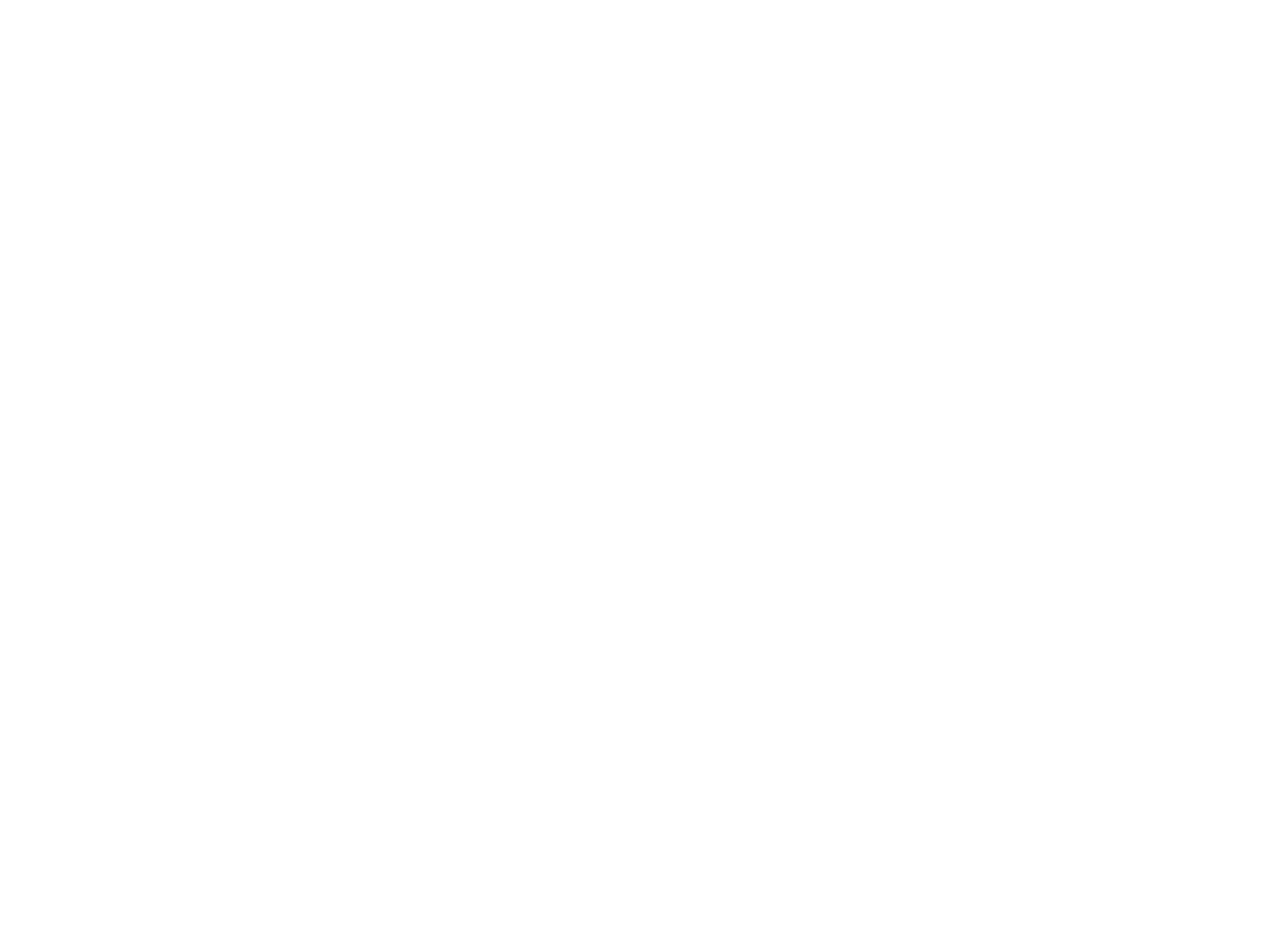
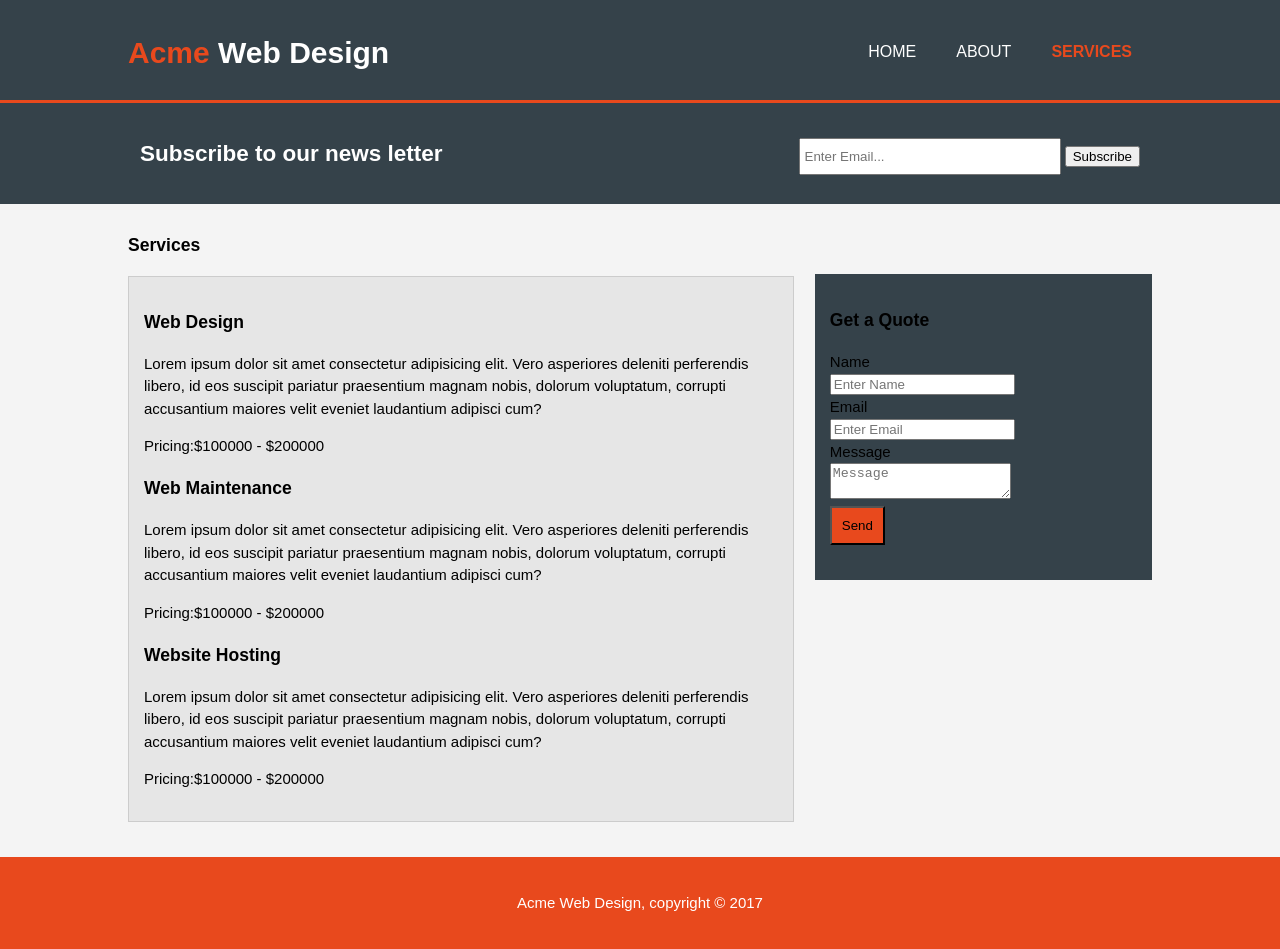
Before and after one commit to Mathew-Pio/Acme-Website, a plain HTML site: page services.html in a window 1280 px wide. Before the commit the page ends 800 px from the top, so only its background shows below. Drawn offline with Linux system fonts and the light colour scheme.

Commit message:
new commits

```diff
--- a/about.html
+++ b/about.html
@@ -0,0 +1,56 @@
+<!DOCTYPE html>
+<html lang="en">
+<head>
+  <meta charset="UTF-8">
+  <meta http-equiv="X-UA-Compatible" content="IE=edge">
+  <meta name="viewport" content="width=device-width, initial-scale=1.0">
+  <title>Acme Web Design | About</title>
+  <link rel="stylesheet" href="./css/style.css">
+</head>
+<body>
+  <header>
+    <div class="container">
+      <div id="branding">
+        <h1><span class="highlight"> Acme </span>Web Design</h1>
+      </div>
+      <nav>
+        <ul class="links">
+          <li><a href="index.html">Home</a></li>
+          <li class="current"><a href="about.html">About</a></li>
+          <li><a href="services.html">Services</a></li>
+        </ul>
+      </nav>
+    </div>
+  </header>
+
+  <section id="newsletter">
+    <div class="container">
+      <h1>Subscribe to our news letter</h1>
+      <form action="" >
+        <input type="email" placeholder="Enter Email...">
+        <button type="submit" class="button-1">Subscribe</button>
+      </form>
+    </div>
+  </section>
+
+  <section id="main">
+    <div class="container">
+      <article id="main-col">
+        <h1 class="page-title">About us</h1>
+        <p>Lorem ipsum dolor, sit amet consectetur adipisicing elit. Eos, Lorem ipsum dolor sit amet consectetur adipisicing elit. Earum delectus, debitis est iste beatae laboriosam, deleniti asperiores atque reiciendis amet distinctio cum soluta facere rerum iure quasi temporibus odio aliquam?</p>
+        <p>Lorem, ipsum dolor sit amet consectetur adipisicing elit. In ipsam quam saepe ullam excepturi totam harum qui nobis maiores illum. Perferendis ducimus reprehenderit beatae pariatur vero aliquid corrupti omnis obcaecati!LoremLorem ipsum dolor sit amet consectetur adipisicing elit. Sed molestiae, architecto consequatur consequuntur explicabo doloremque a.</p>
+      </article>
+      <aside id="sidebar">
+        <div class="dark">
+        <h3>What we do</h3>
+        <p>Lorem ipsum dolor sit amet consectetur adipisicing elit. Nihil expedita magnam eum animi corrupti? Molestiae obcaecati, aperiam ratione sapiente perspiciatis, nesciunt aspernatur blanditiis nostrum molestias maxime tempore quaerat eaque est?</p>
+      </aside>
+        </div>
+    </div>
+  </section>
+
+  <footer>
+    <p>Acme Web Design, copyright &copy; 2017</p>
+  </footer>
+</body>
+</html>
--- a/css/style.css
+++ b/css/style.css
@@ -25,6 +25,14 @@ ul{
   padding-left: 20px;
   padding-right: 20px;
   color: #ffffff;
+}
+
+.dark{
+  padding: 15px;
+  background:#e8491d;
+  color: #ffffff;
+  margin-top: 10px;
+  margin-bottom: 10px;
 }
 
 header{
@@ -140,7 +148,40 @@ width: 250px;
 #boxes .box img{
   width: 120px;
   height: 150px;
+}
 
+/*sidebar*/
+#sidebar{
+  float:right;
+  width: 30%;
+  margin-top: 60px;
+  background: #35424a;
+  padding: 15px;
+}
+
+ #main-col{
+  float: left;
+  width: 65%;
+}
+
+/*Services*/
+#services{
+   list-style: none;
+   padding: 15px;
+   border: #cccccc solid 1px;
+   margin-bottom: 15px;
+   background: #e6e6e6;
+}
+
+.quote{
+  padding-bottom: 20px;
+  background: #35424a;
+}
+
+.button_2{
+
+  background-color: #e8491d;
+  padding: 10px;
 }
 
 footer{
--- a/services.html
+++ b/services.html
@@ -0,0 +1,118 @@
+<!DOCTYPE html>
+<html lang="en">
+<head>
+  <meta charset="UTF-8">
+  <meta http-equiv="X-UA-Compatible" content="IE=edge">
+  <meta name="viewport" content="width=device-width, initial-scale=1.0">
+  <title>Acme Web Design | Services</title>
+  <link rel="stylesheet" href="./css/style.css">
+</head>
+<body>
+  <header>
+    <div class="container">
+      <div id="branding">
+        <h1><span class="highlight"> Acme </span>Web Design</h1>
+      </div>
+      <nav>
+        <ul class="links">
+          <li><a href="index.html">Home</a></li>
+          <li ><a href="about.html">About</a></li>
+          <li class="current"><a href="services.html">Services</a></li>
+        </ul>
+      </nav>
+    </div>
+  </header>
+
+  <section id="newsletter">
+    <div class="container">
+      <h1>Subscribe to our news letter</h1>
+      <form action="" >
+        <input type="email" placeholder="Enter Email...">
+        <button type="submit" class="button-1">Subscribe</button>
+      </form>
+    </div>
+  </section>
+
+  <section id="main">
+    <div class="container">
+      <article id="main-col">
+        <h1 class="page-title">Services</h1>
+        <ul id="services">
+          <li><h3>Web Design</h3></li>
+          <p>Lorem ipsum dolor sit amet consectetur adipisicing elit. Vero asperiores deleniti perferendis libero, id eos suscipit pariatur praesentium magnam nobis, dolorum voluptatum, corrupti accusantium maiores velit eveniet laudantium adipisci cum?</p>
+          <p>Pricing:$100000 - $200000</p>
+
+          <li><h3>Web Maintenance</h3></li>
+          <p>Lorem ipsum dolor sit amet consectetur adipisicing elit. Vero asperiores deleniti perferendis libero, id eos suscipit pariatur praesentium magnam nobis, dolorum voluptatum, corrupti accusantium maiores velit eveniet laudantium adipisci cum?</p>
+          <p>Pricing:$100000 - $200000</p>
+
+          <li><h3>Website Hosting</h3></li>
+          <p>Lorem ipsum dolor sit amet consectetur adipisicing elit. Vero asperiores deleniti perferendis libero, id eos suscipit pariatur praesentium magnam nobis, dolorum voluptatum, corrupti accusantium maiores velit eveniet laudantium adipisci cum?</p>
+          <p>Pricing:$100000 - $200000</p>
+
+        </ul>
+      </article>
+      <aside id="sidebar">
+        <div class="">
+        <h3>Get a Quote</h3>
+
+
+
+
+         <form action="" class="quote">
+           <div><label for="">Name</label><br>
+                <input type="text" placeholder="Enter Name"><br>
+          </div>
+
+          <div>
+            <label for="">Email</label><br>
+            <input type="email" placeholder="Enter Email"><br>
+          </div>
+
+          <div>
+            <label for="">Message</label><br>
+            <textarea placeholder="Message"></textarea><br>
+          </div>
+
+           <button class="button_2" type="submit">Send</button>
+
+         </form>
+
+
+
+
+
+
+
+
+
+
+
+
+
+
+
+
+
+
+
+
+
+
+
+
+
+
+
+
+
+      </aside>
+        </div>
+    </div>
+  </section>
+
+  <footer>
+    <p>Acme Web Design, copyright &copy; 2017</p>
+  </footer>
+</body>
+</html>
```
